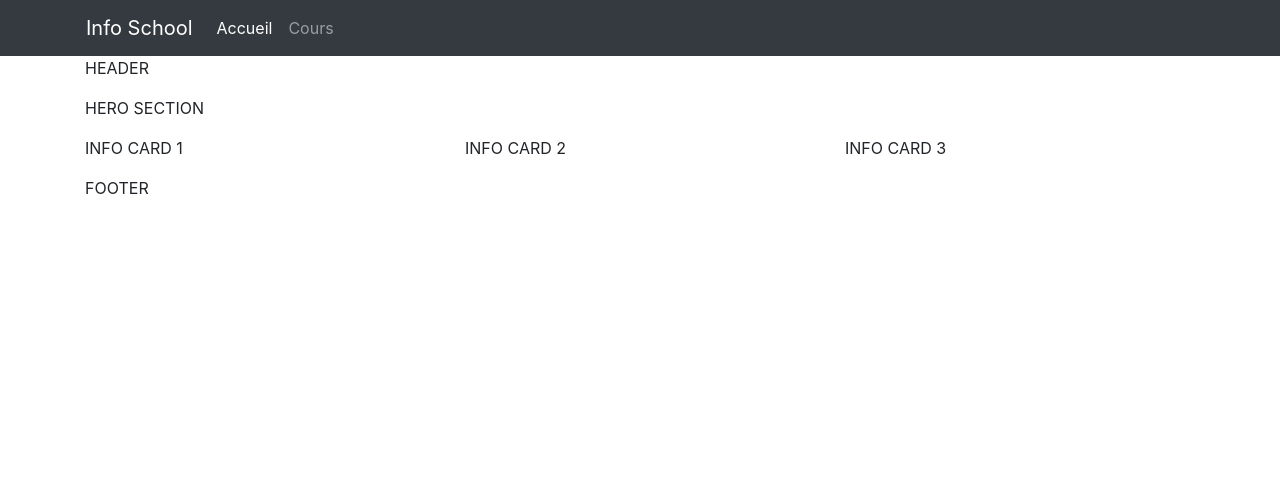
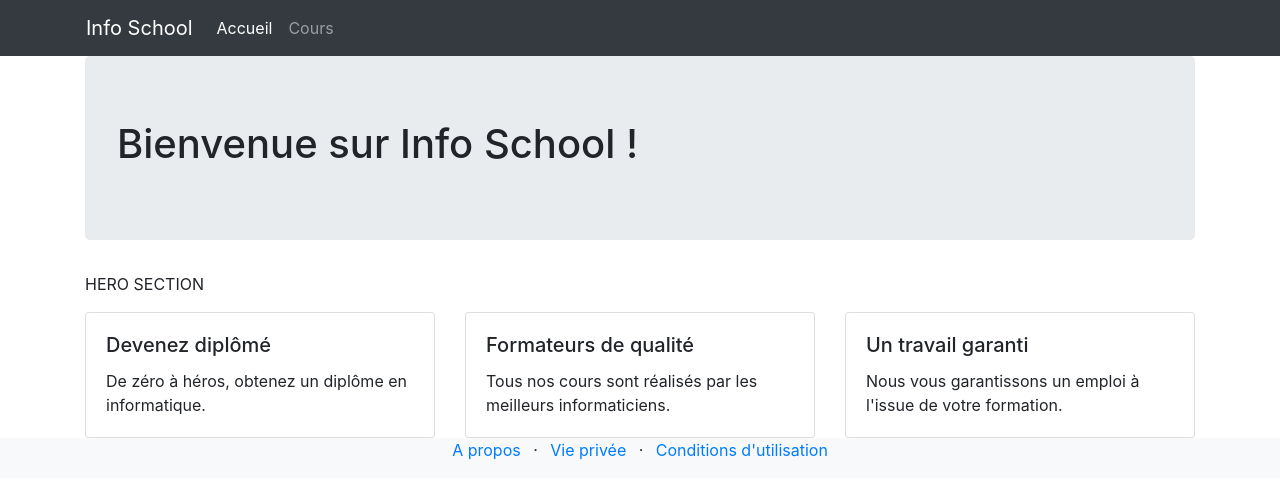
Before and after one commit to jerev7/bootstrap_activity, a plain HTML site: page index.html in a window 1280 px wide. Drawn offline with nearby package versions, Linux system fonts and the light colour scheme.

Commit message:
modified footer

```diff
--- a/index.html
+++ b/index.html
@@ -43,7 +43,9 @@
     <div class="container">
       <div class="row">
         <div class="col">
-          <p>HEADER</p>
+          <div class="jumbotron">
+            <h1>Bienvenue sur Info School !</h1>
+          </div>
         </div>
       </div>
       <div class="row">
@@ -53,18 +55,43 @@
       </div>
       <div class="row">
         <div class="col-12 col-lg-4">
-          <p>INFO CARD 1</p>
+          <div class="card">
+            <div class="card-body">
+              <h5 class="card-title">Devenez diplômé</h5>
+              <p class="card-text">De zéro à héros, obtenez un diplôme en informatique.</p>
+            </div>
+          </div>
         </div>
         <div class="col-12 col-lg-4">
-          <p>INFO CARD 2</p>
+          <div class="card">
+            <div class="card-body">
+              <h5 class="card-title">Formateurs de qualité</h5>
+              <p class="card-text">Tous nos cours sont réalisés par les meilleurs informaticiens.</p>
+            </div>
+          </div>
         </div>
         <div class="col-12 col-lg-4">
-          <p>INFO CARD 3</p>
+          <div class="card">
+            <div class="card-body">
+              <h5 class="card-title">Un travail garanti</h5>
+              <p class="card-text">Nous vous garantissons un emploi à l'issue de votre formation.</p>
+            </div>
+          </div>
         </div>
       </div>
-      <div class="row">
-        <div class="col">
-          <p>FOOTER</p>
+    </div>
+    <div class="bg-light">
+      <div class="container">
+        <div class="row">
+          <div class="col">
+            <ul class="list-inline text-center">
+              <li class="list-inline-item"><a href="#">A propos</a></li>
+              <li class="list-inline-item">&middot;</li>
+              <li class="list-inline-item"><a href="#">Vie privée</a></li>
+              <li class="list-inline-item">&middot;</li>
+              <li class="list-inline-item"><a href="#">Conditions d'utilisation</a></li>
+            </ul>
+          </div>
         </div>
       </div>
     </div>
```
